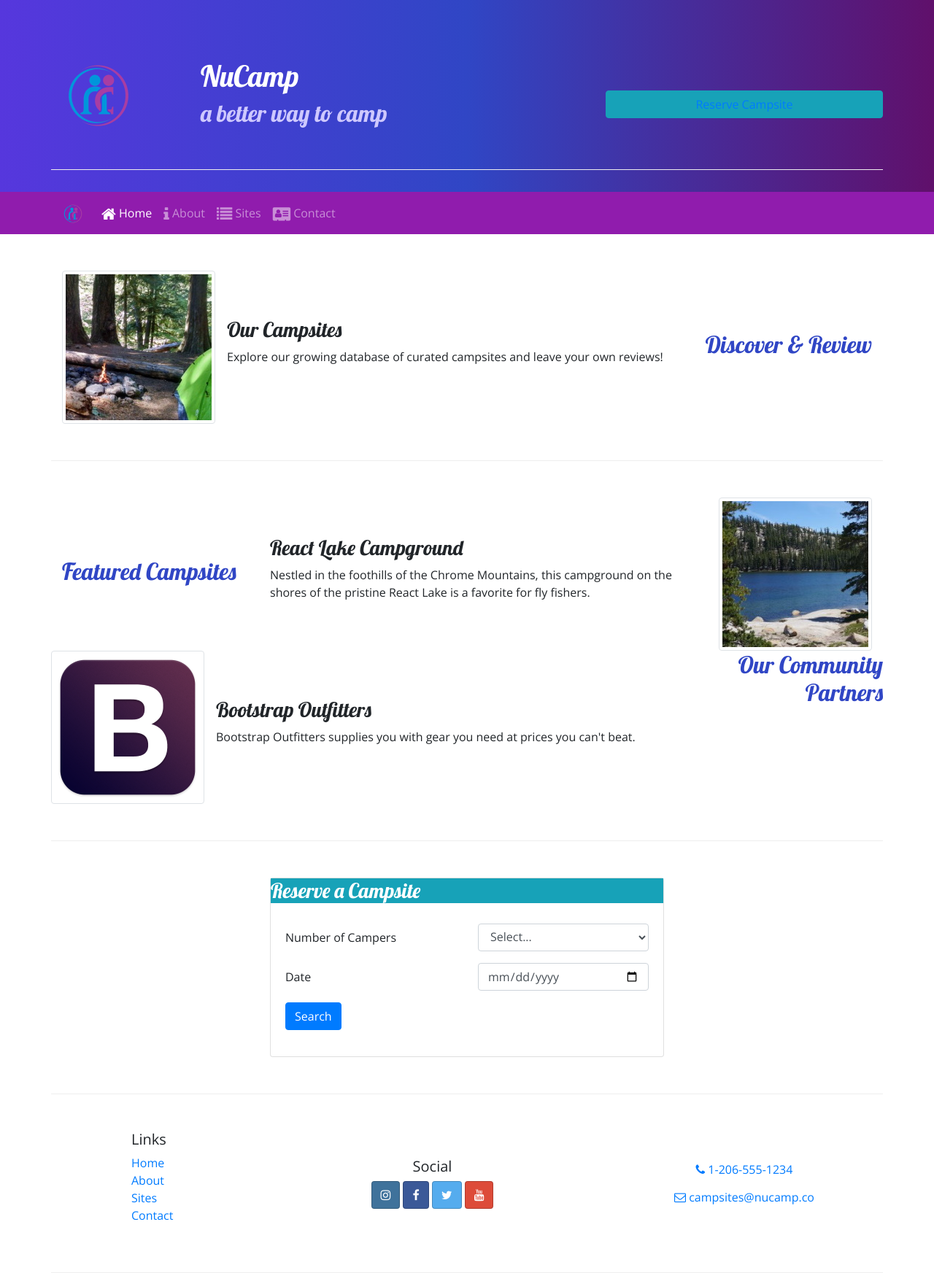
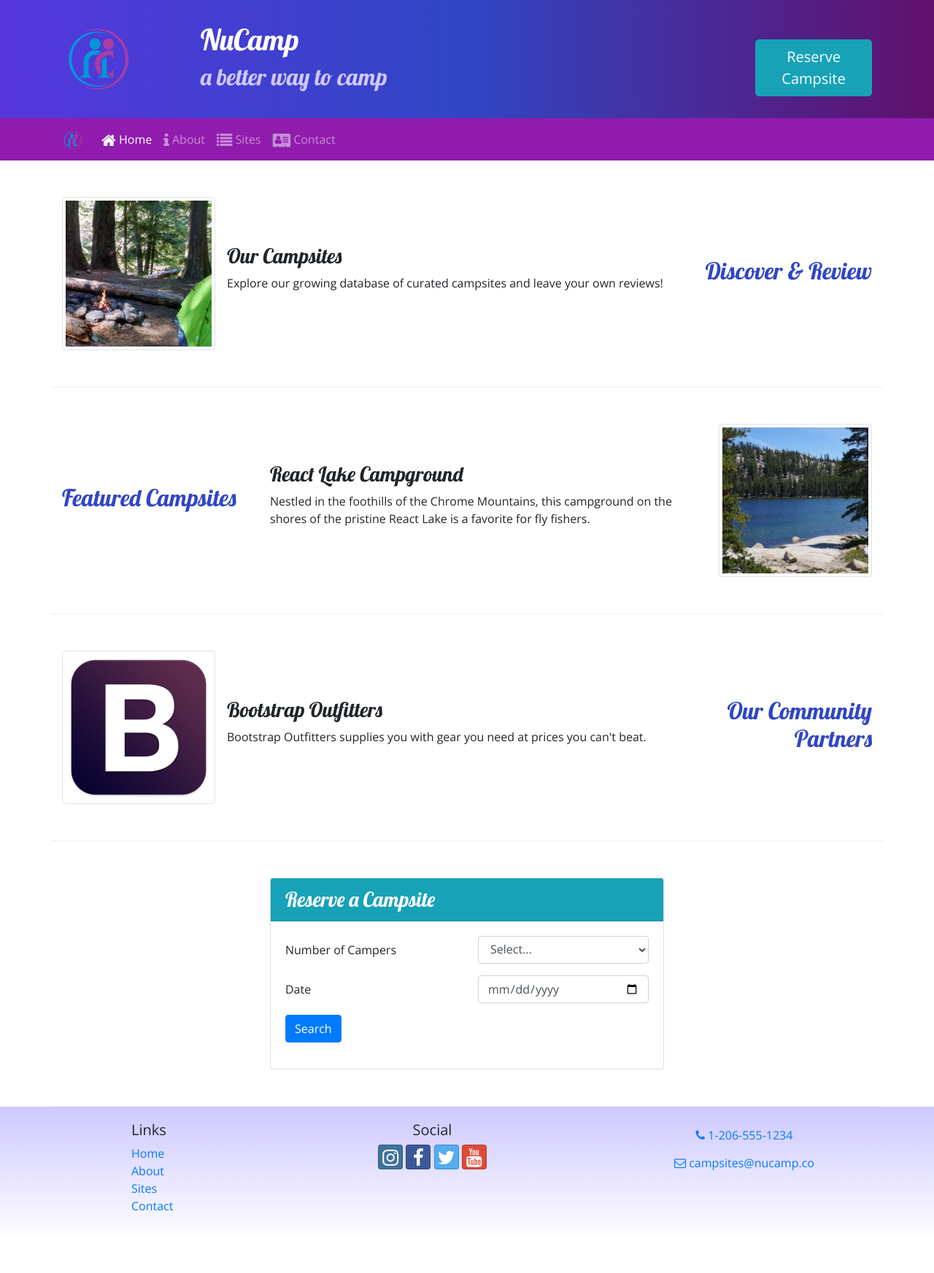
Before and after one commit to paderx01/Nucamp-Bootstrap, a website: page index.html in a window 1280 px wide. Shown: the whole page at 73% size. After the commit the page ends 1701 px from the top, so only its background shows below. Drawn offline with nearby package versions, Linux system fonts and the light colour scheme.

Commit message:
updated coding with index file

```diff
--- a/index.html
+++ b/index.html
@@ -10,11 +10,10 @@
     <link rel="stylesheet" href="node_modules/bootstrap/dist/css/bootstrap.min.css" />
 
     <!-- Additional CSS must be placed after Bootstrap CSS -->
-        <link rel="stylesheet" href="css/styles.css" />
     <link rel="stylesheet" href="node_modules/font-awesome/css/font-awesome.min.css" />
     <link rel="stylesheet" href="node_modules/bootstrap-social/bootstrap-social.css" />
     <link rel="stylesheet" href="https://fonts.googleapis.com/css?family=Lobster|Open+Sans" />
-
+    <link rel="stylesheet" href="css/styles.css" />
 
     <title>NuCamp: A Better Way To Camp</title>
 </head>
@@ -23,17 +22,16 @@
 
     <header class="jumbotron jumbotron-fluid">
         <div class="container">
-            <div class="row row-content align-items-center">
+            <div class="row">
                 <div class="col-4 col-sm-3 col-md-2 align-self-center">
-                    <a href="index.html"><img src="img/logo.png" class="img-fluid" /> </a>
-
+                    <img src="img/logo.png" class="img-fluid" />
                 </div>
                 <div class="col">
                     <h1>NuCamp</h1>
                     <h2>a better way to camp</h2>
                 </div>
-            <div class="col-md-4 xl-2 btn btn-info btn-large mt-4">
-                <a href="#reserveForm">Reserve Campsite</a>
+                <div class="col-md-4 col-xl-2 mt-4">
+                    <a href="#reserveForm" role="button" class="btn btn-lg btn-info">Reserve Campsite</a>
                 </div>
             </div>
         </div>
@@ -45,7 +43,7 @@
             <button class="navbar-toggler" type="button" data-toggle="collapse" data-target="#nucampNavbar">
                 <span class="navbar-toggler-icon"></span>
             </button>
-         <div class="collapse navbar-collapse" id="nucampNavCar">
+            <div class="collapse navbar-collapse" id="nucampNavbar">
                 <ul class="navbar-nav">
                     <li class="nav-item active"><a class="nav-link" href="#"><i class="fa fa-home fa-lg"></i> Home</a></li>
                     <li class="nav-item"><a class="nav-link" href="aboutus.html"><i class="fa fa-info fa-lg"></i> About</a></li>
@@ -76,18 +74,18 @@
             <div class="col-sm-4 col-md-3">
                 <h2>Featured Campsites</h2>
             </div>
-
             <div class="col">
                 <div class="media">
                     <div class="media-body align-self-center">
                         <h3>React Lake Campground</h3>
                         <p class="d-none d-sm-block">Nestled in the foothills of the Chrome Mountains, this campground on the shores of the pristine React Lake is a favorite for fly fishers.</p>
                     </div>
-                    <img class="d-flex ml-3 img-thumbnail" src="img/react-lake-thumb.jpg" alt="Breadcrumb Trail">
+                    <img class="d-flex ml-3 img-thumbnail" src="img/react-lake-thumb.jpg" alt="React Lake" />
+                </div>
             </div>
         </div>
 
-                <div class="row">
+        <div class="row row-content align-items-center">
             <div class="col-sm-4 order-sm-last col-md-3">
                 <h2 class="text-sm-right">Our Community Partners</h2>
             </div>
@@ -101,13 +99,11 @@
                 </div>
             </div>
         </div>
-            </div>
+
         <div class="row row-content">
             <div class="col-sm-6 mx-auto">
                 <div class="card">
-                            <h3 class="header bg-info text-white">
-                                Reserve a Campsite
-                            </h3>
+                    <h3 class="card-header bg-info text-white">Reserve a Campsite</h3>
                     <div class="card-body">
                         <form id="reserveForm">
                             <div class="form-group row">
@@ -128,7 +124,7 @@
                             <!-- Date -->
                             <div class="form-group row">
                                 <label for="date" class="col-sm-6 col-form-label">Date</label>
-                                        <div class="col-sm-6">
+                                <div class="col">
                                     <input type="date" class="form-control" id="date" name="date" placeholder="Date" />
                                 </div>
                             </div>
@@ -141,37 +137,28 @@
                         </form>
                     </div>
                 </div>
-
             </div>
-
         </div>
     </div>
 
-
-
-
-        <footer class="site footer">
+    <footer class="site-footer">
         <div class="container">
-                <div class="row row-content align-items-center">
+            <div class="row">
                 <div class="col-4 col-sm-2 offset-1">
                     <h5>Links</h5>
                     <ul class="list-unstyled">
                         <li><a href="#">Home</a></li>
                         <li><a href="aboutus.html">About</a></li>
                         <li><a href="#">Sites</a></li>
-                            <li><a href="#">Contact</a></li>
+                        <li><a href="contactus.html">Contact</a></li>
                     </ul>
                 </div>
                 <div class="col-6 col-sm-5 text-center">
                     <h5>Social</h5>
-                        <a class="btn btn-instagram" href="http://instagram.com/"><i class="fa fa-instagram"></i></a>
-                        <a class="btn btn-facebook" href="http://facebook.com/"><i class="fa fa-facebook"></i></a>
-                        <a class="btn btn-twitter" href="http://twitter.com/"><i class="fa fa-twitter"></i></a>
-                        <a class="btn btn-google" href="http://youtube.com/"><i class="fa fa-youtube"></i></a>
-                        <!-- <a class="btn btn-social-icon btn-instagram" href="http://instagram.com/"><i class="fa fa-instagram"></i></a>
+                    <a class="btn btn-social-icon btn-instagram" href="http://instagram.com/"><i class="fa fa-instagram"></i></a>
                     <a class="btn btn-social-icon btn-facebook" href="http://facebook.com/"><i class="fa fa-facebook"></i></a>
                     <a class="btn btn-social-icon btn-twitter" href="http://twitter.com/"><i class="fa fa-twitter"></i></a>
-                        <a class="btn btn-social-icon btn-google" href="http://youtube.com/"><i class="fa fa-youtube"></i></a> -->
+                    <a class="btn btn-social-icon btn-google" href="http://youtube.com/"><i class="fa fa-youtube"></i></a>
                 </div>
                 <div class="col-sm-4 text-center">
                     <a role="button" class="btn btn-link" href="tel:+12065551234"><i class="fa fa-phone"></i> 1-206-555-1234</a><br />
```
Lines whose indentation alone changed are shown as unchanged.
